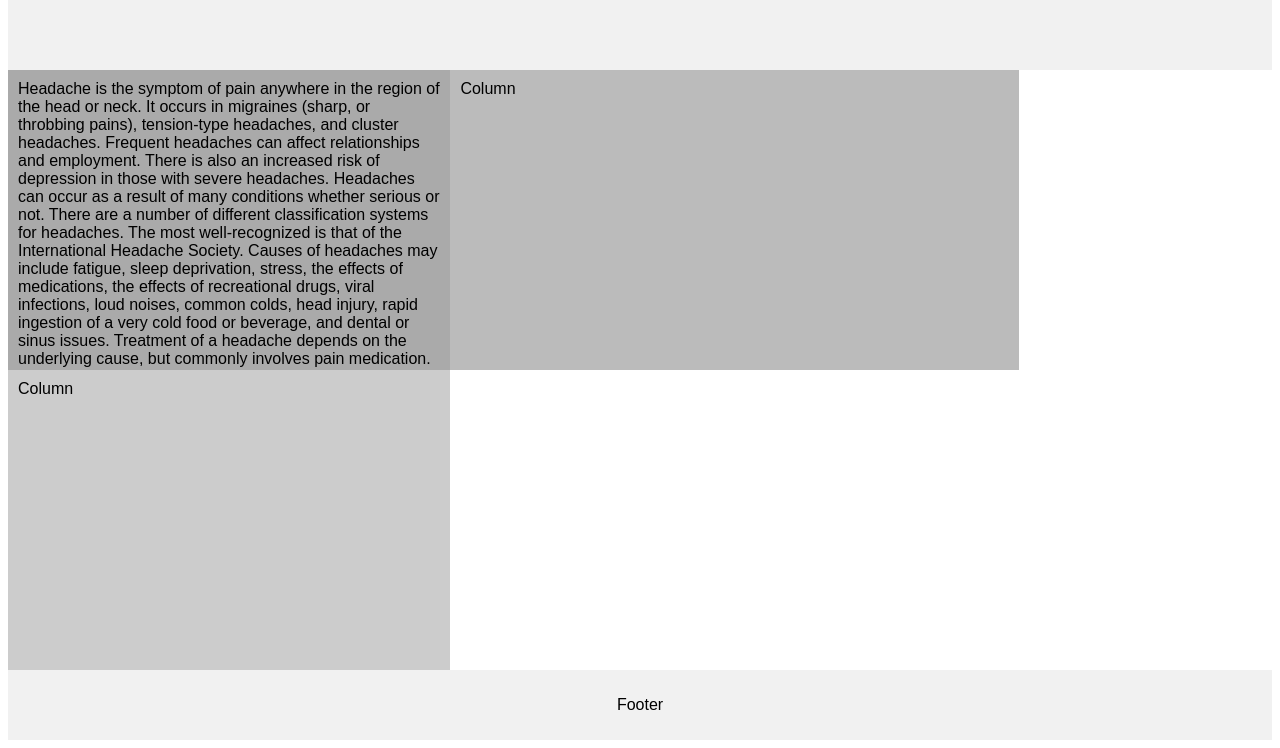
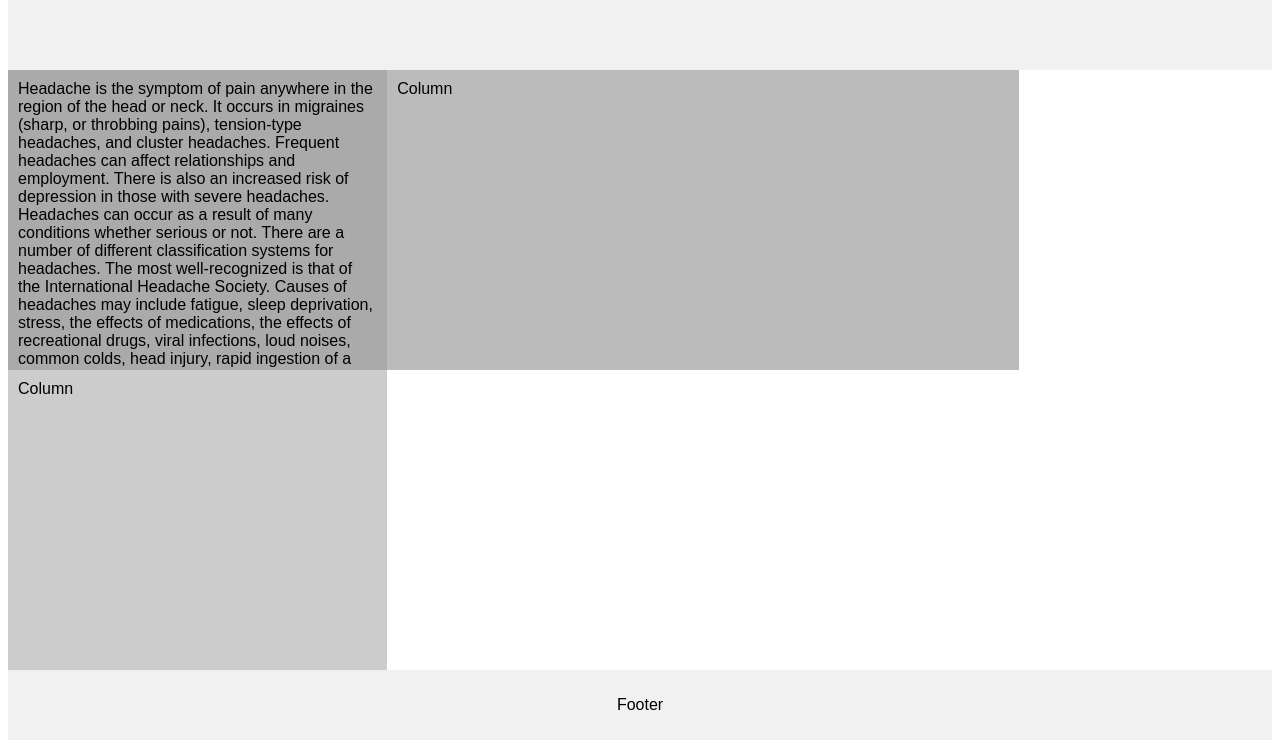
Before and after one commit to Kieranhak/projectwebsite2, a plain HTML site: page index.html in a window 1280 px wide. Shown: the part 146-894 px from the top of the page. Drawn offline with Linux system fonts and the light colour scheme.

Commit message:
Update index.html

```diff
--- a/index.html
+++ b/index.html
@@ -30,12 +30,12 @@ body {
 
 /* Left and right column */
 .column.side {
-    width: 35%;
+    width: 30%;
 }
 
 /* Middle column */
 .column.middle {
-    width: 45%;
+    width: 50%;
 }
 
 /* Clear floats after the columns */
```
